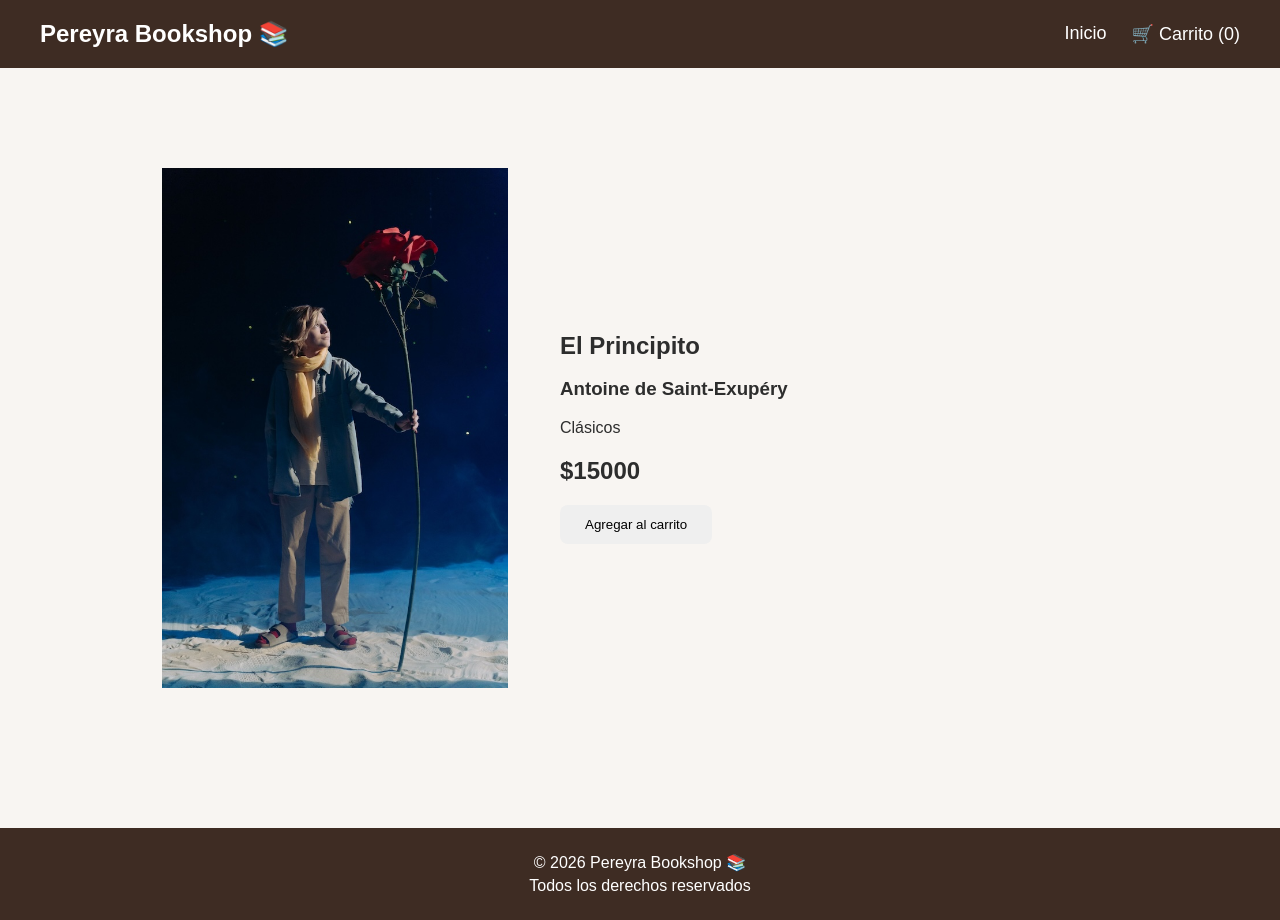
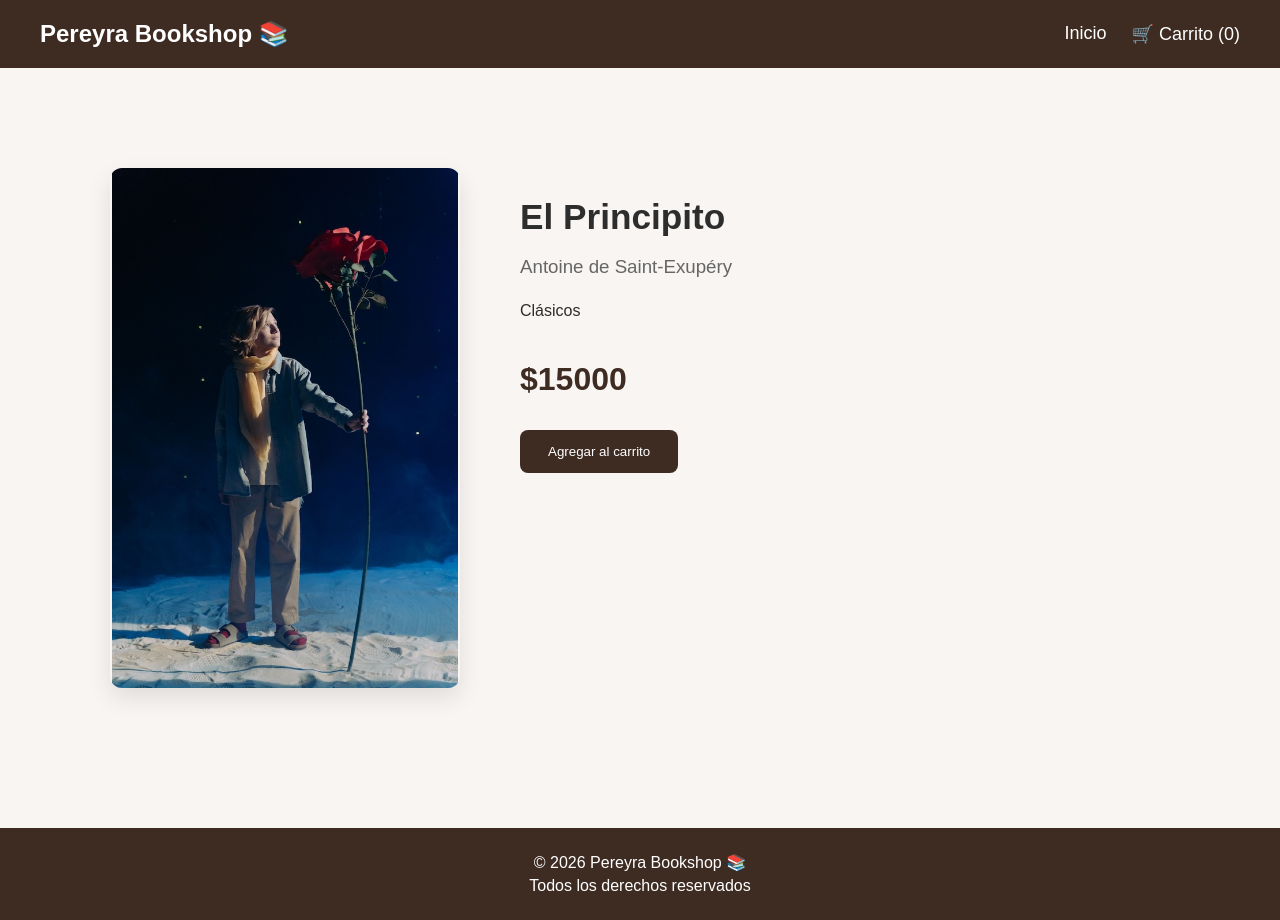
Before and after one commit to laulila/Pereyra-Bookshop, a React (Vite) app: page /product/1 in a window 1280 px wide. Built offline with nearby package versions, Linux system fonts and the light colour scheme.

Commit message:
ejora css

```diff
--- a/src/pages/ProductDetail/ProductDetail.css
+++ b/src/pages/ProductDetail/ProductDetail.css
@@ -1,37 +1,72 @@
 .product-detail {
-  max-width: 1000px;
+  max-width: 1100px;
   margin: 80px auto;
   padding: 20px;
   display: flex;
-  gap: 50px;
-  align-items: center;
+  gap: 60px;
+  align-items: flex-start;
 }
 
 .product-image {
   width: 350px;
   height: 520px;
   object-fit: contain;
+  border-radius: 12px;
+  box-shadow: 0 10px 25px rgba(0,0,0,.10);
+}
+
+.product-info {
+  flex: 1;
 }
 
 .product-info h1 {
-  margin-bottom: 15px;
+  margin-bottom: 10px;
+  font-size: 2.2rem;
 }
 
-.product-info strong {
-  display: block;
-  margin: 20px 0;
-  font-size: 1.5rem;
+.product-info h3 {
+  margin-bottom: 20px;
+  color: #666;
+  font-weight: 400;
+}
+
+.product-info p {
+  margin-bottom: 10px;
+  line-height: 1.6;
+}
+
+.price {
+  font-size: 2rem;
+  font-weight: 700;
+  color: #3e2c23;
+  margin: 30px 0;
 }
 
 .product-info button {
-  padding: 12px 25px;
+  padding: 14px 28px;
   border: none;
   border-radius: 8px;
+  background: #3e2c23;
+  color: white;
   cursor: pointer;
-  .product-info button {
-  transition: all 0.3s ease;
+  transition: all .25s ease;
 }
+
+.product-info button:hover {
+  background: #5b4032;
+  transform: translateY(-2px);
 }
+
+.product-info button:active {
+  transform: scale(.97);
+}
+
 .product-info button.added {
-  background-color: #2e7d32;
+  background: #2e7d32;
 }
+
+.description {
+  margin: 25px 0;
+  color: #555;
+  line-height: 1.8;
+}
--- a/src/pages/ProductDetail/ProductDetail.jsx
+++ b/src/pages/ProductDetail/ProductDetail.jsx
@@ -38,7 +38,12 @@ export const ProductDetail = () => {
         <h1>{book.title}</h1>
         <h3>{book.author}</h3>
         <p>{book.category}</p>
-        <strong>${book.price}</strong>
+       <p className="price">
+  ${book.price}
+</p>
+<p className="description">
+  {book.description}
+</p>
 
         <button onClick={handleAddToCart}>
   {added ? "✓ Agregado" : "Agregar al carrito"}
```
